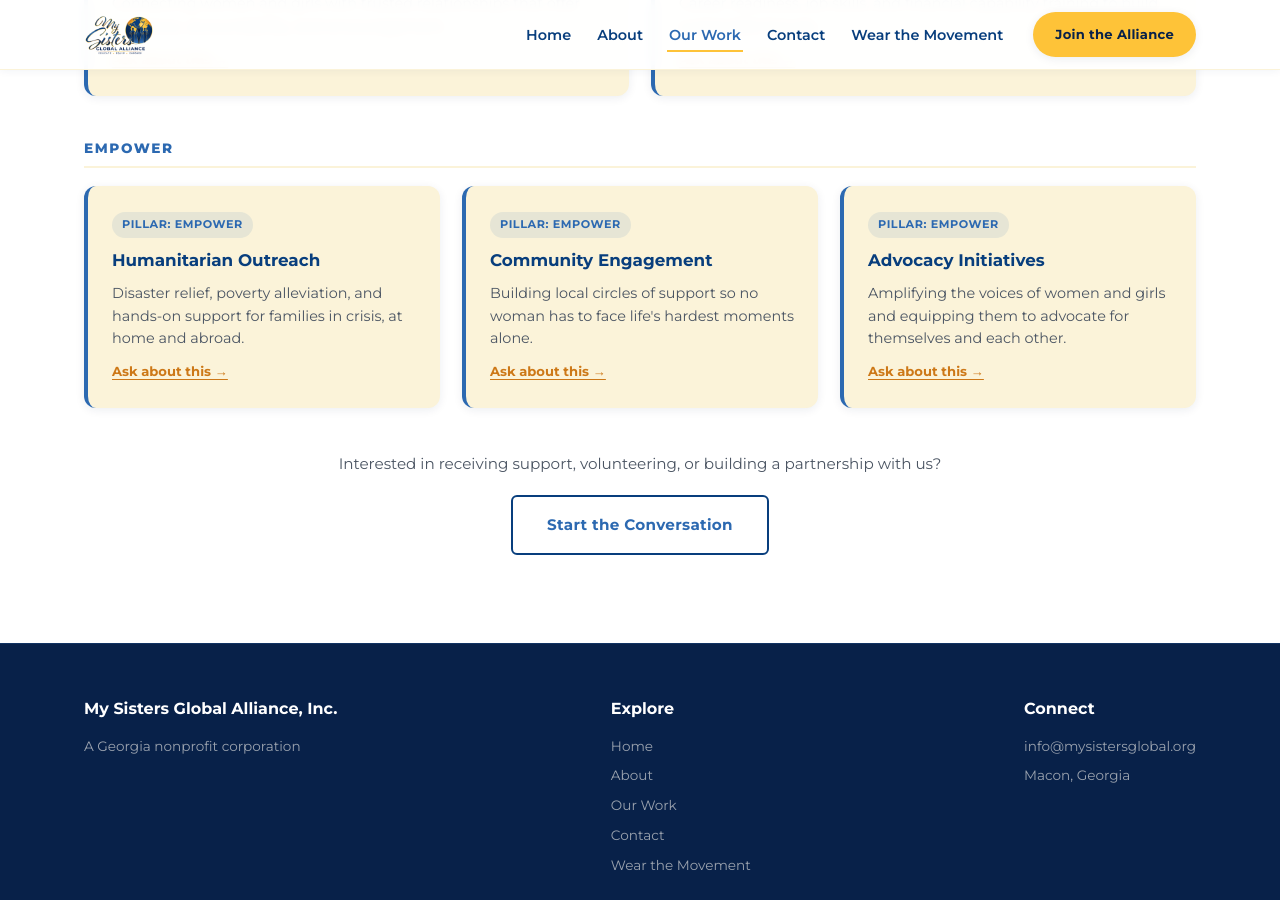
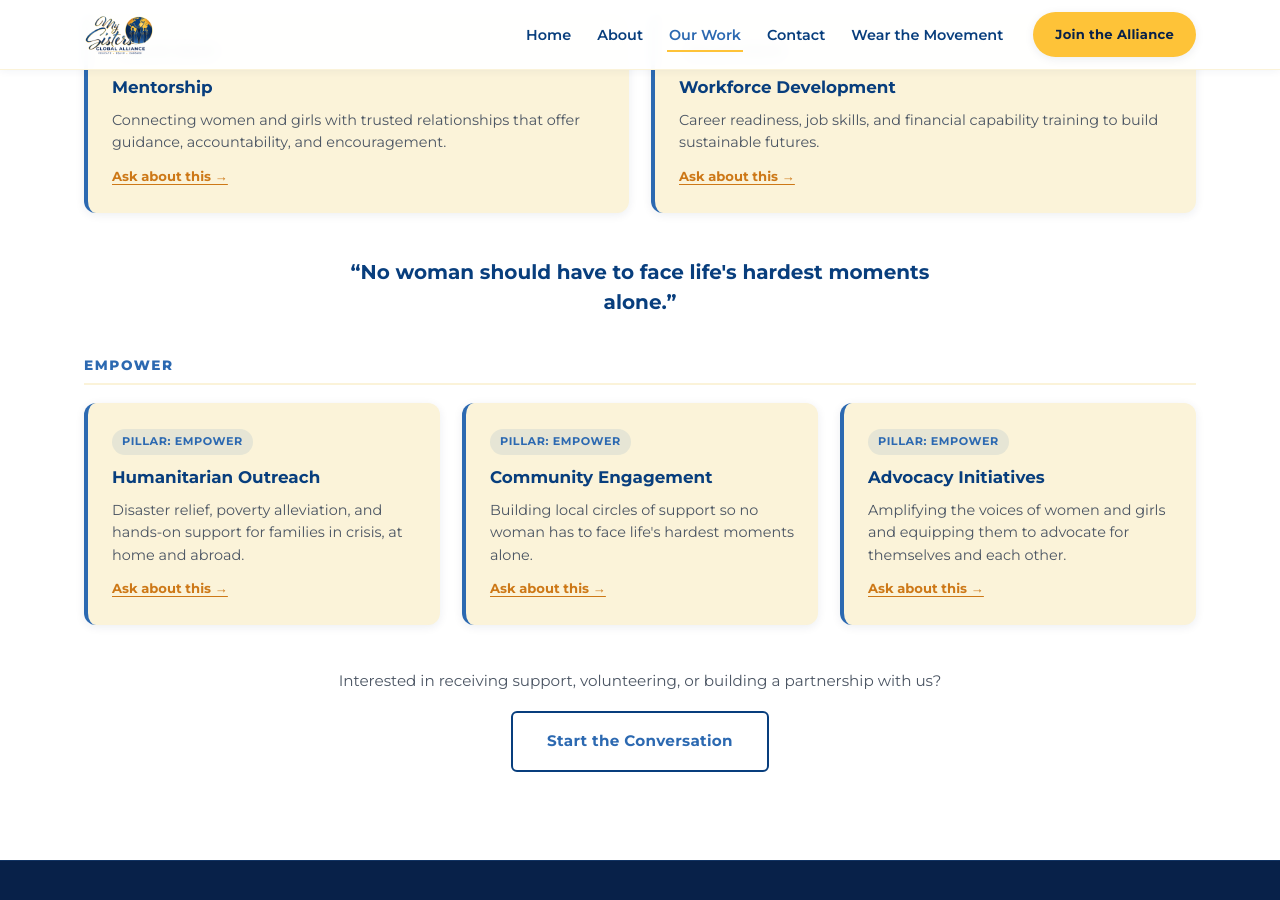
Before and after one commit to mysistersglobal/msga-landing-page, a Jekyll site: the page built from our-work.html, in a window 1280 px wide and 900 px high, scrolled down 1138 px. Built offline with Jekyll 4.4.1, drawn with Linux system fonts in a browser that asks for light colours.

Commit message:
Enhance Our Work section with logo and quote
Added a logo image and a quote to the Our Work section.

```diff
--- a/our-work.html
+++ b/our-work.html
@@ -6,6 +6,7 @@
 ---
   <section class="page-hero">
     <div class="wrap">
+      <div class="hero-visual-logo"><img src="{{ '/assets/logo-blue.png' | relative_url }}" alt="MySGA — My Sisters Global Alliance"></div>
       <span class="eyebrow">Where We Focus</span>
       <h1>Our Work</h1>
       <p>This work isn't new — it's what we've been doing, person by person, for years. What's new is the structure: organizing it around three commitments, Educate, Equip, and Empower, so it can grow sustainably. We're honest about where each area stands today: reach out and we'll tell you exactly what's active and what's still forming.</p>
@@ -52,6 +53,8 @@
         </div>
       </div>
 
+      <p style="text-align:center;font-size:1.25rem;font-weight:700;color:var(--navy);max-width:620px;margin:8px auto 40px;line-height:1.5;">&ldquo;No woman should have to face life's hardest moments alone.&rdquo;</p>
+
       <div class="work-group">
         <h3 class="work-group-title">Empower</h3>
         <div class="program-list">
```
